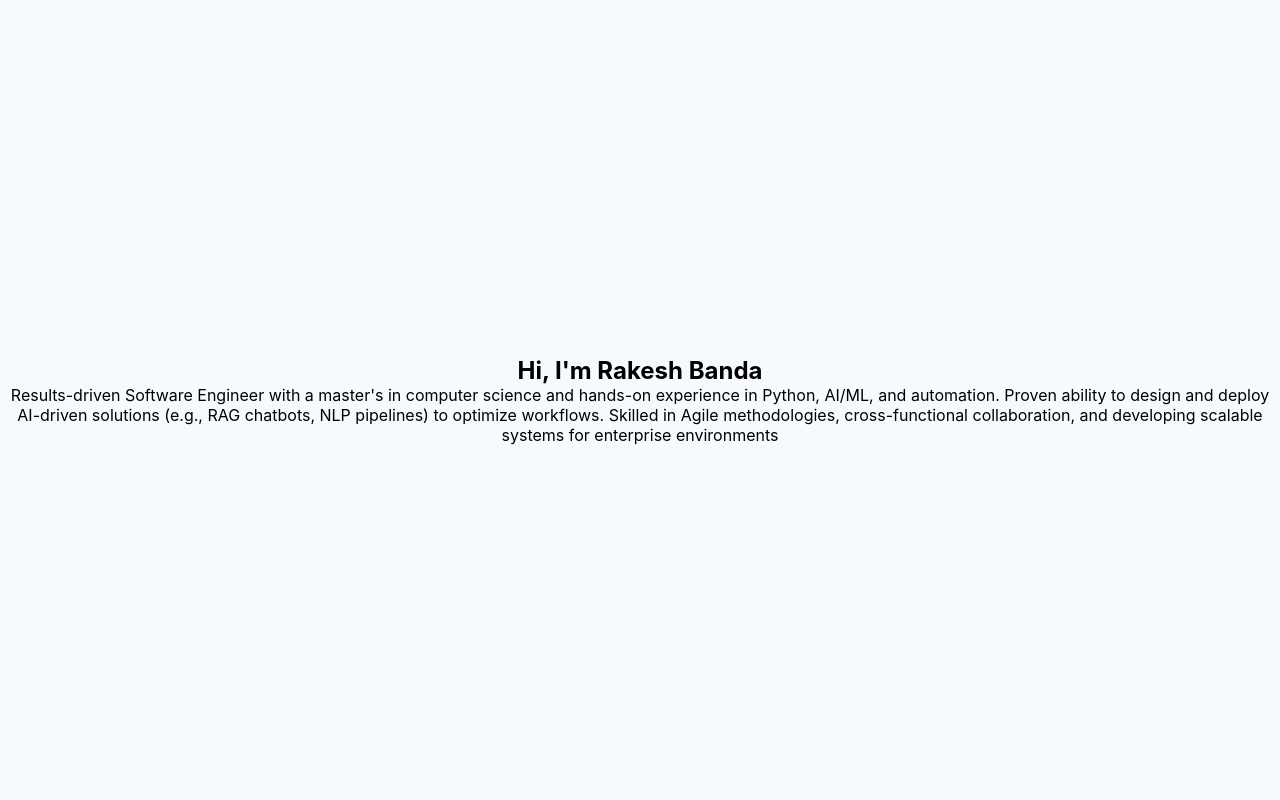
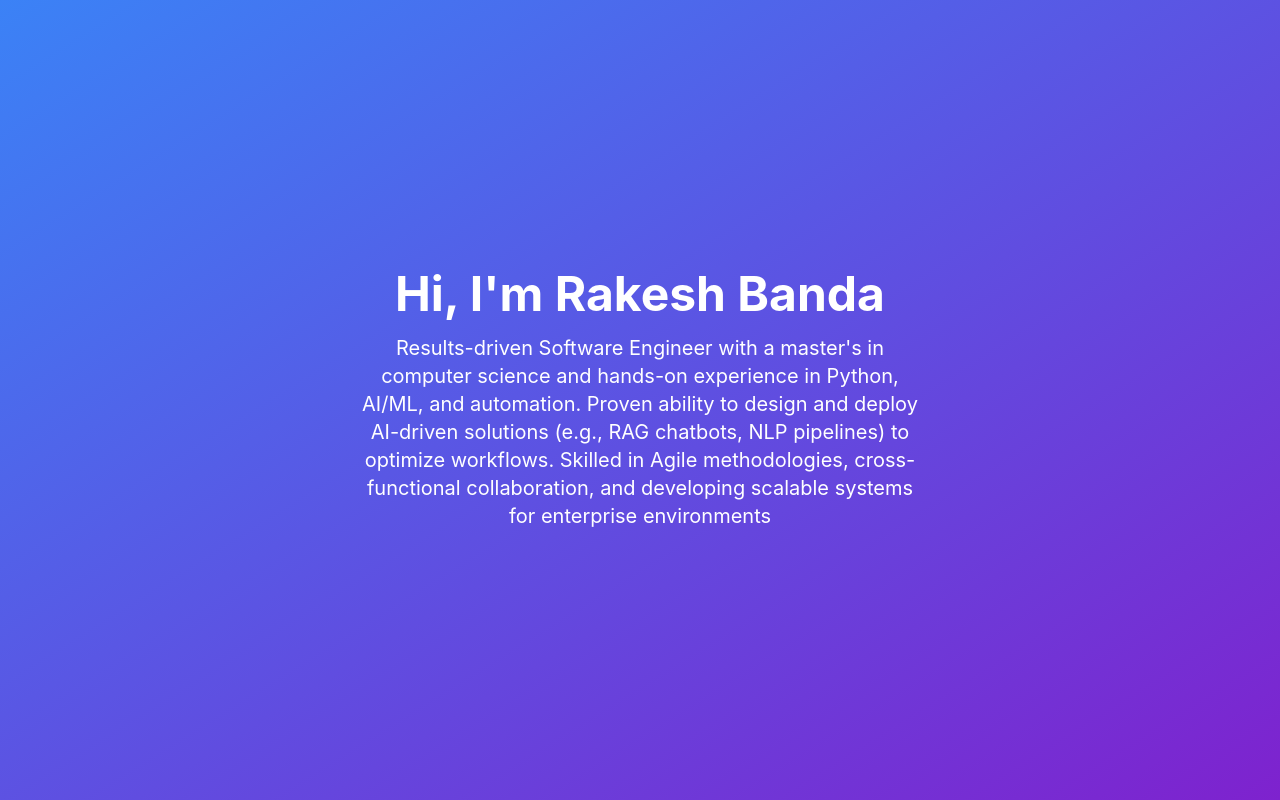
Before and after one commit to Bandarakesh/my-portfolio, a React (Vite) app: page / in a window 1280 px wide. Shown: the top 800 px of the page. Built offline with nearby package versions, Linux system fonts and the light colour scheme; the HTML template or start-up script is replaced by a standard one.

Commit message:
edited files for better interface

```diff
--- a/package.json
+++ b/package.json
@@ -57,9 +57,6 @@
   "@eslint/js": "^9.22.0",
 
 
-  "@tailwindcss/postcss": "^4.1.5",
-
-
   "@types/react": "^19.0.10",
 
 
@@ -90,7 +87,7 @@
   "postcss": "^8.5.3",
 
 
-  "tailwindcss": "^4.1.6",
+  "tailwindcss": "^3.4.1",
 
 
   "vite": "^6.3.1",
--- a/postcss.config.js
+++ b/postcss.config.js
@@ -1,6 +1,9 @@
-import tailwindcss from '@tailwindcss/postcss';
+import tailwindcss from 'tailwindcss';
 import autoprefixer from 'autoprefixer';
 
 export default {
-  plugins: [tailwindcss, autoprefixer],
-};
+  plugins: [
+    tailwindcss,
+    autoprefixer,
+  ],
+}
--- a/src/postcss.config.js
+++ /dev/null
@@ -1,6 +0,0 @@
-module.exports = {
-    plugins: {
-      tailwindcss: {},
-      autoprefixer: {},
-    },
-  };
--- a/src/tailwind.config.js
+++ /dev/null
@@ -1,8 +0,0 @@
-/** @type {import('tailwindcss').Config} */
-module.exports = {
-    content: ["./src/**/*.{html,js,jsx,ts,tsx}"],
-    theme: {
-      extend: {},
-    },
-    plugins: [],
-  };
--- a/vite.config.js
+++ b/vite.config.js
@@ -5,6 +5,7 @@ import ghPages from 'vite-plugin-gh-pages';
 // https://vitejs.dev/config/
 export default defineConfig({
   plugins: [react()],
+
   base: '/my-portfolio/', // Make sure this matches your GitHub repo name
   build: {
     outDir: 'dist', // Ensure Vite builds the app to the dist folder
```
Also changed, not shown: 2 other files (tests, documents, lock files or other folders).
